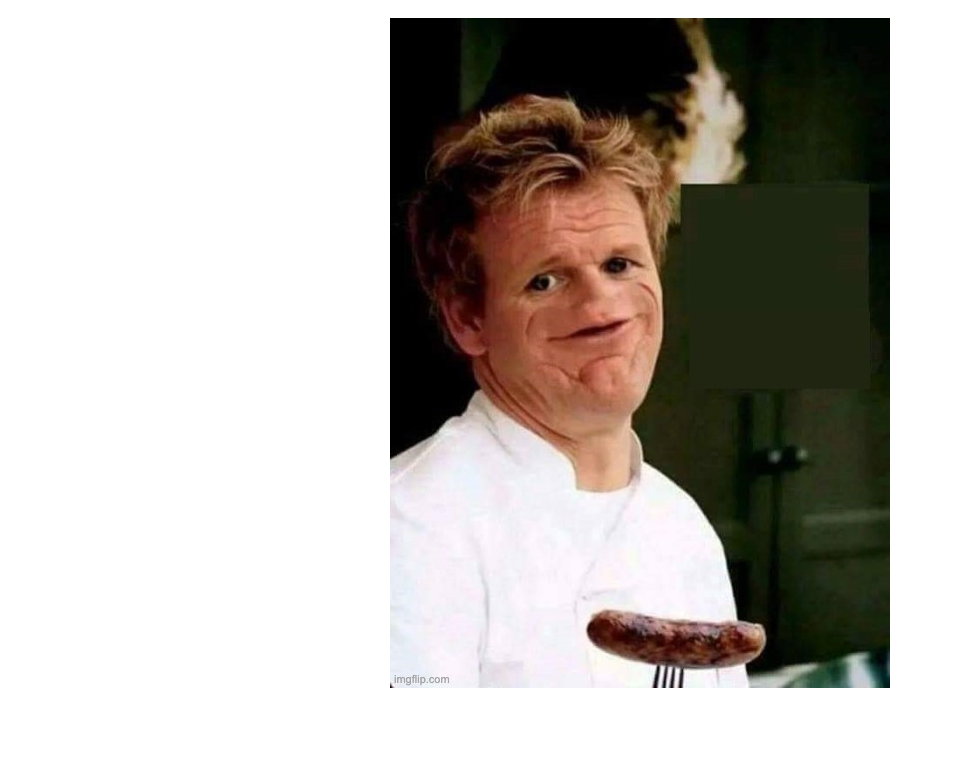
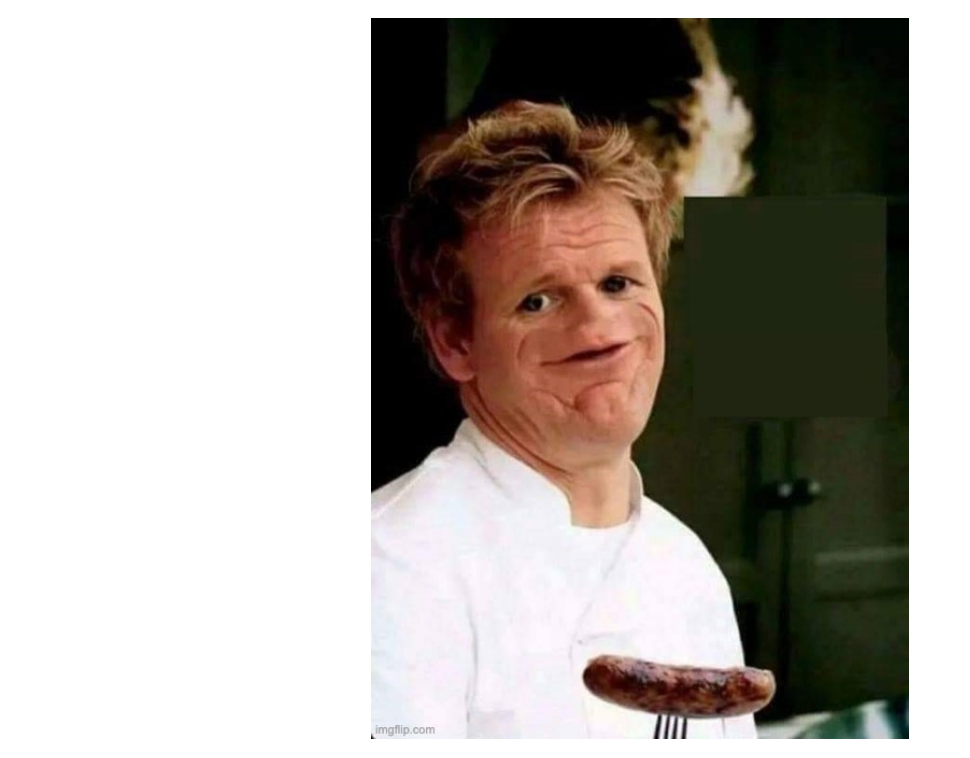
Before and after one commit to frostfox11/frostfox11.github.io, a website built with Vite: page index.html in a window 1280 px wide. Shown: the part 42-800 px from the top of the page, without its empty margins (0-970 px from the left). Built offline with nearby package versions, Linux system fonts and the light colour scheme.

Commit message:
Gordo_noseless config size

```diff
--- a/index.html
+++ b/index.html
@@ -5,6 +5,6 @@
 </head>
 <body>
   <h1>IT'S RAWWW</h1>
-  <img src=Gordo_noseless.jpeg style="margin-left: auto; margin-right: auto; display: block;">
+  <img src=Gordo_noseless.jpeg style="margin-left: auto; margin-right: auto; display: block; width: 42%; hight:auto%;">
 </body>
 </html>
```
